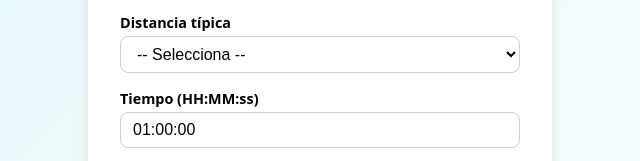
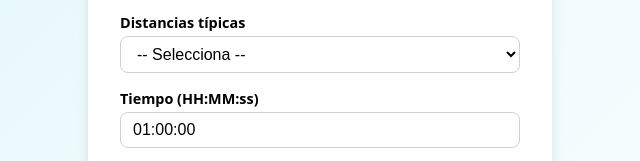
Before and after one commit to antonioferraros/calculadora-run, a plain HTML site: page index.html in a window 1280 px wide. Shown: the part 283-444 px from the top of the page, 320-960 px from the left. Drawn offline with Linux system fonts and the light colour scheme.

Commit message:
index.html
Plural de Distancia Tipica

```diff
--- a/index.html
+++ b/index.html
@@ -75,7 +75,7 @@
     </label>
 
     <label>
-      Distancia típica
+      Distancias típicas
       <select id="distancePreset">
         <option value="">-- Selecciona --</option>
         <option value="42.195">Maratón (42.195 km)</option>
```
